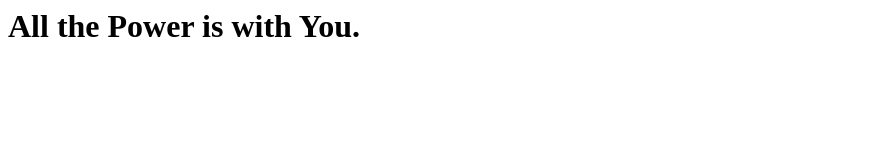
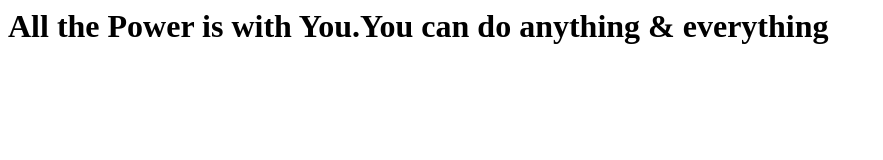
Before and after one commit to JPADMARA/firstgitrepo, a plain HTML site: page index.html in a window 1280 px wide. Shown: the whole page, without its empty margins (0-883 px from the left). Drawn offline with Linux system fonts and the light colour scheme.

Commit message:
completed the first quote

```diff
--- a/index.html
+++ b/index.html
@@ -1,5 +1,5 @@
 <html>
 <body>
-<h1>All the Power is with You.</h1>
+<h1>All the Power is with You.You can do anything & everything</h1>
 </body>
 </html>
```
